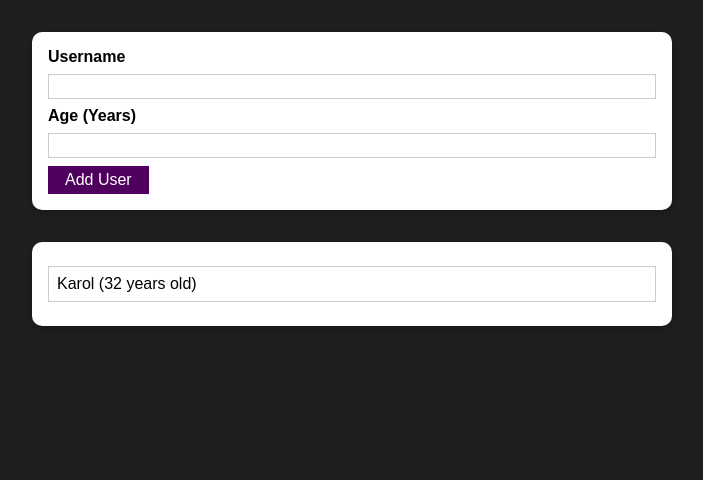
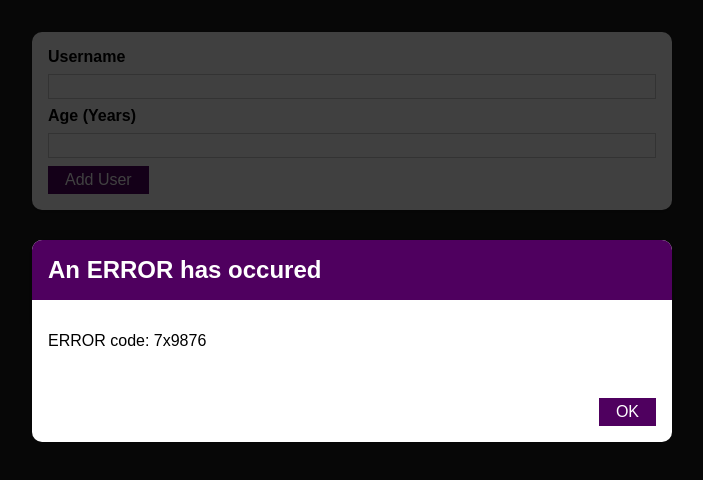
Before and after one commit to Ragnos89/complete-react-guide-section_8-app, a React (Create React App) app: page / in a window 1280 px wide. Shown: the top 480 px of the page, without its empty margins (288-991 px from the left). Built offline with nearby package versions, Linux system fonts and the light colour scheme.

Commit message:
96. Adding The "ErrorModal" Component

```diff
--- /dev/null
+++ b/src/components/UI/ErrorModal.js
@@ -0,0 +1,25 @@
+import React from "react";
+import Card from "./Card";
+import styles from "./ErrorModal.module.css";
+import Button from "./Button";
+
+const ErrorModal = (props) => {
+  return (
+    <div>
+      <div className={styles.backdrop}></div>
+      <Card className={styles.modal}>
+        <header className={styles.header}>
+          <h2>{props.title}</h2>
+        </header>
+        <div className={styles.content}>
+          <p>{props.message}</p>
+        </div>
+        <footer className={styles.actions}>
+          <Button>OK</Button>
+        </footer>
+      </Card>
+    </div>
+  );
+};
+
+export default ErrorModal;
--- /dev/null
+++ b/src/components/UI/ErrorModal.module.css
@@ -0,0 +1,45 @@
+.backdrop {
+  position: fixed;
+  top: 0;
+  left: 0;
+  width: 100%;
+  height: 100vh;
+  z-index: 10;
+  background: rgba(0, 0, 0, 0.75);
+}
+
+.modal {
+  position: fixed;
+  top: 30vh;
+  left: 10%;
+  width: 80%;
+  z-index: 100;
+  overflow: hidden;
+}
+
+.header {
+  background: #4f005f;
+  padding: 1rem;
+}
+
+.header h2 {
+  margin: 0;
+  color: white;
+}
+
+.content {
+  padding: 1rem;
+}
+
+.actions {
+  padding: 1rem;
+  display: flex;
+  justify-content: flex-end;
+}
+
+@media (min-width: 768px) {
+  .modal {
+    left: calc(50% - 20rem);
+    width: 40rem;
+  }
+}
--- a/src/components/Users/AddUser.js
+++ b/src/components/Users/AddUser.js
@@ -2,6 +2,7 @@
 import styles from "./AddUser.module.css";
 import Card from "../UI/Card.js";
 import Button from "../UI/Button.js";
+import ErrorModal from "../UI/ErrorModal";
 
 const AddUser = (props) => {
   const [enteredUsername, setEnteredUsername] = useState("");
@@ -25,6 +26,10 @@
     setEnteredAge(event.target.value);
   };
   return (
+    <div>
+      <div>
+        <ErrorModal title="An ERROR has occured" message="ERROR code: 7x9876" />
+      </div>
       <Card className={styles.input}>
         <form onSubmit={addUserHandler}>
           <label htmlFor="username">Username</label>
@@ -44,6 +49,7 @@
           <Button type="submit">Add User</Button>
         </form>
       </Card>
+    </div>
   );
 };
 
```
Lines whose indentation alone changed are shown as unchanged.
